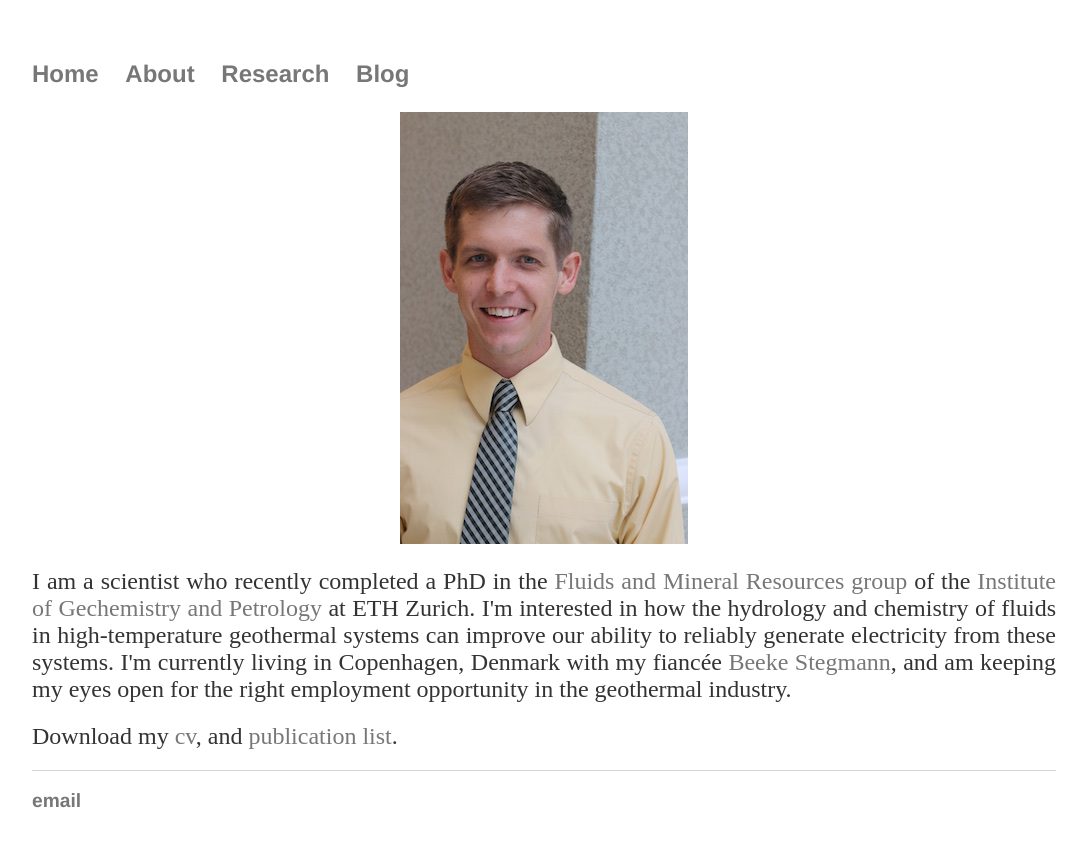
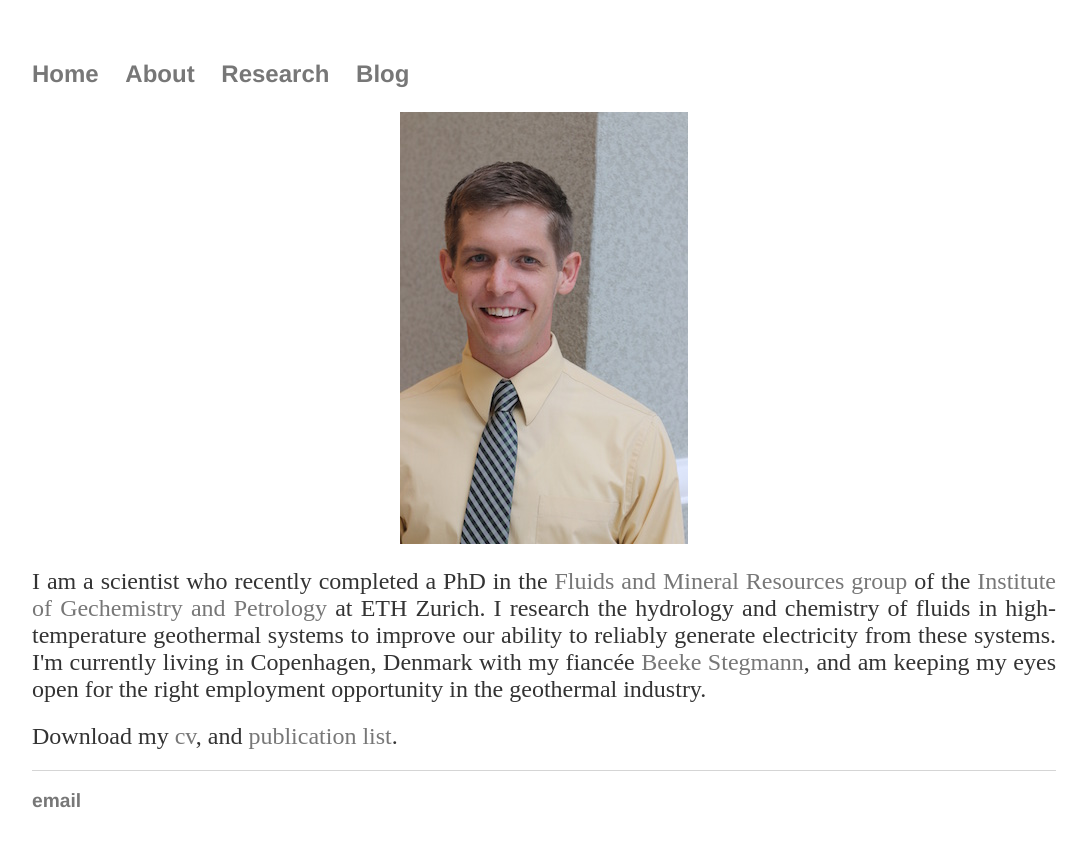
Before and after one commit to two-phaseflow/two-phaseflow.github.io, a Jekyll site: the page built from about/index.html, in a window 1280 px wide. Shown: the top 847 px of the page, without its empty margins (96-1183 px from the left). Built offline with Jekyll 4.4.1, drawn with Linux system fonts in a browser that asks for light colours.

Commit message:
Update index.html

```diff
--- a/about/index.html
+++ b/about/index.html
@@ -9,7 +9,7 @@ title: About Samuel Scott
 <h2>I am a scientist who recently completed a PhD in the
     <a href="http://www.orefluids.ethz.ch">Fluids and Mineral Resources group</a> of the
     <a href="http://www.geopetro.ethz.ch">Institute of Gechemistry and Petrology</a> at ETH Zurich.
-    I'm interested in how the hydrology and chemistry of fluids in high-temperature geothermal systems can improve our ability to
+    I research the hydrology and chemistry of fluids in high-temperature geothermal systems to improve our ability to
 	 reliably generate electricity from these systems.  I'm currently living in Copenhagen, Denmark with my
     fiancée <a href"http://nfi.ku.dk/english/staff/?pure=en/persons/440678">Beeke Stegmann</a>, and
 		am keeping my eyes open for the right employment opportunity in the geothermal industry. </h2>
```
